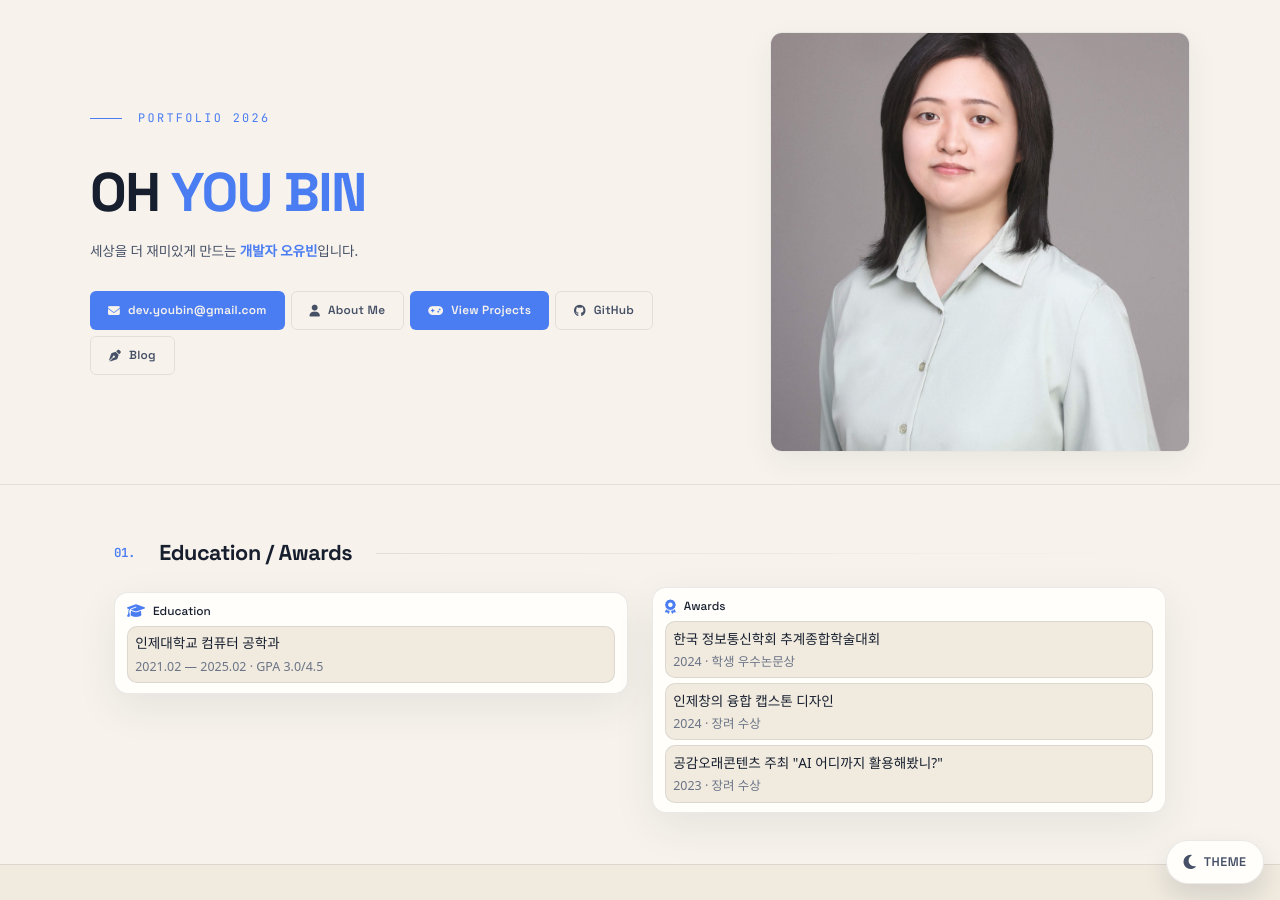
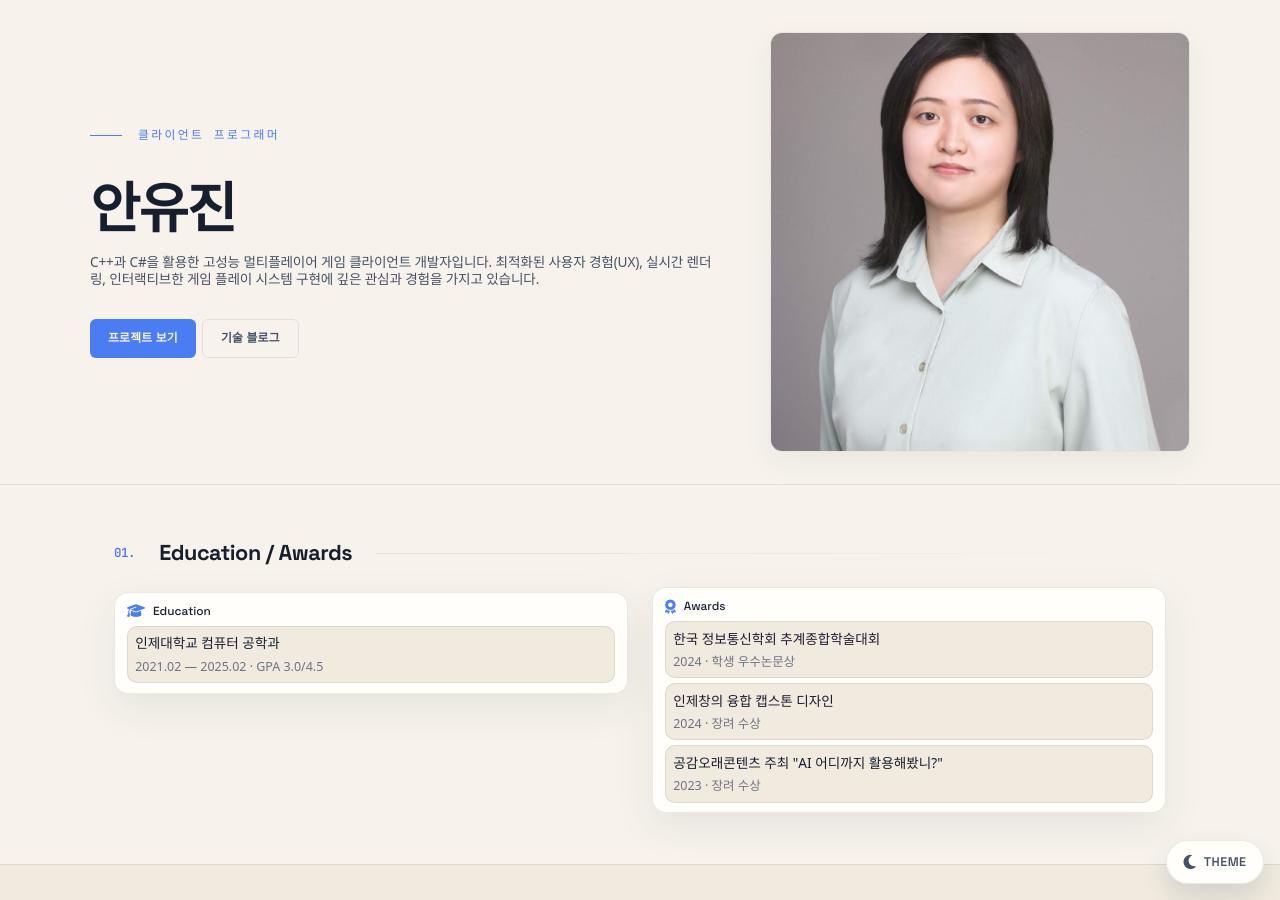
Before and after one commit to eye2ffect/eye2ffect.github.io, a Jekyll site: the page built from index.html, in a window 1280 px wide and 900 px high. Built offline with Jekyll 4.4.1, drawn with Linux system fonts in a browser that asks for light colours; some web fonts are replaced.

Commit message:
feat(hero): set Korean hero text and two primary buttons, keep profile on right

```diff
--- a/_includes/nav.html
+++ b/_includes/nav.html
@@ -19,24 +19,15 @@
 <section class="hero" id="hero">
     <div class="hero-inner">
         <div class="hero-left">
-            <div class="hero-label">Portfolio 2026</div>
-            <h1 class="hero-name">OH <span class="accent">YOU BIN</span></h1>
-            <p class="hero-intro">세상을 더 재미있게 만드는 <strong class="hero-intro-emphasis"><span class="accent">개발자 오유빈</span></strong>입니다.</p>
+            <div class="hero-label">클라이언트 프로그래머</div>
+            <h1 class="hero-name">안유진</h1>
+            <p class="hero-intro">C++과 C#을 활용한 고성능 멀티플레이어 게임 클라이언트 개발자입니다. 최적화된 사용자 경험(UX), 실시간 렌더링, 인터랙티브한 게임 플레이 시스템 구현에 깊은 관심과 경험을 가지고 있습니다.</p>
             <div class="hero-actions">
-                <a href="mailto:dev.youbin@gmail.com" class="hero-btn hero-btn-primary">
-                    <i class="fas fa-envelope"></i> dev.youbin@gmail.com
-                </a>
-                <a href="javascript:void(0)" class="hero-btn hero-btn-ghost" data-open-about="true">
-                    <i class="fas fa-user"></i> About Me
-                </a>
                 <a href="#projects" class="hero-btn hero-btn-primary">
-                    <i class="fas fa-gamepad"></i> View Projects
-                </a>
-                <a href="https://github.com/eye2ffect" target="_blank" class="hero-btn hero-btn-ghost">
-                    <i class="fab fa-github"></i> GitHub
+                    프로젝트 보기
                 </a>
                 <a href="https://muksal2000.tistory.com/" target="_blank" class="hero-btn hero-btn-ghost">
-                    <i class="fas fa-pen-nib"></i> Blog
+                    기술 블로그
                 </a>
             </div>
         </div>
```
